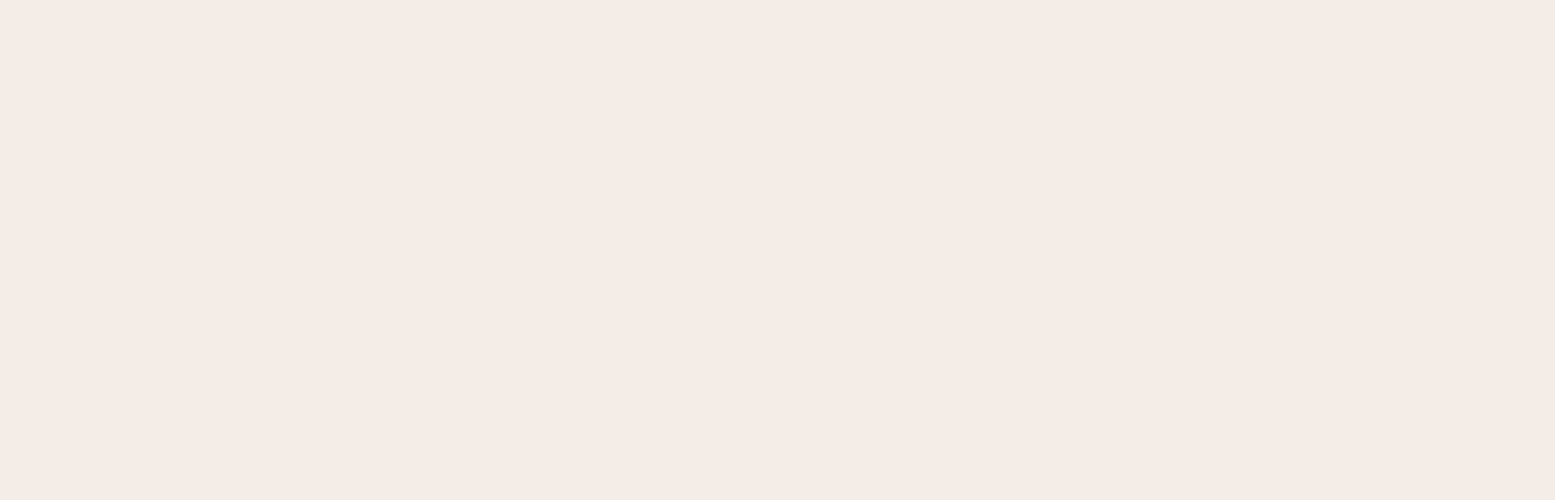
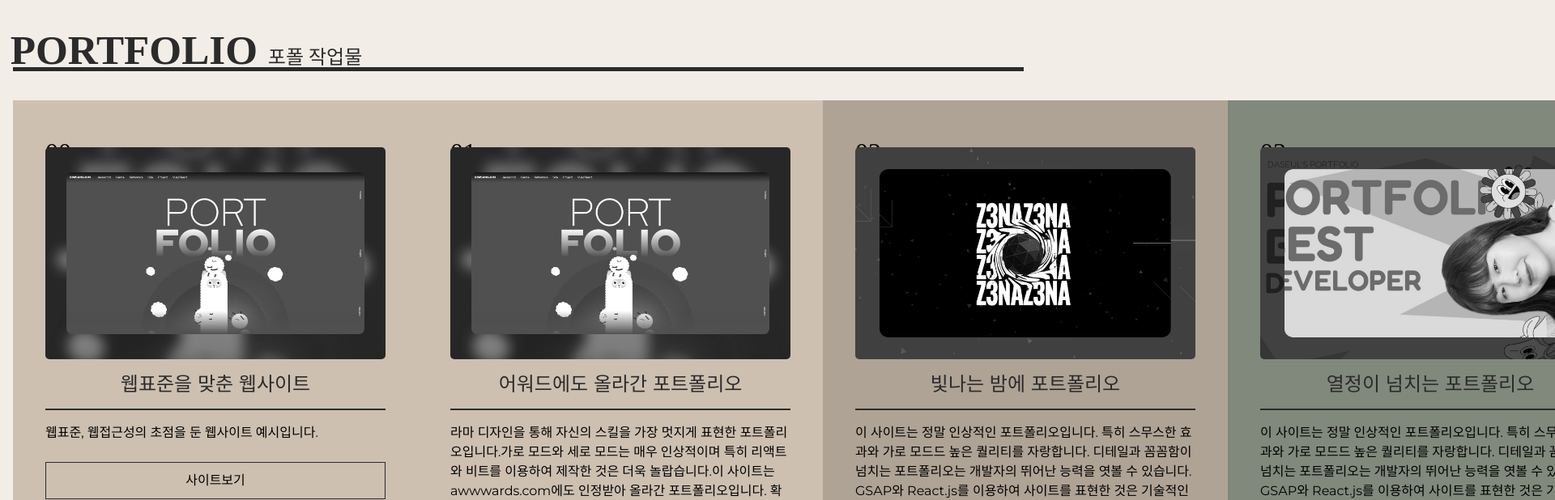
Before and after one commit to Dongjewerly/port2023-next, a Next.js app: page / in a window 1280 px wide. Shown: the part 4880-5498 px from the top of the page at 81% size, 1920 px wide, since content can reach past the window. Before the commit the page ends 4720 px from the top, so only its background shows below. Built offline with nearby package versions, Linux system fonts and the light colour scheme; a small style sheet from the web is missing; a web font is replaced by a local one.

Commit message:
포트폴리오영역완료

```diff
--- a/src/assets/scss/section/_port.scss
+++ b/src/assets/scss/section/_port.scss
@@ -0,0 +1,141 @@
+#port {
+    width: 100%;
+    margin-top: 30vh;
+    // overflow: hidden;
+}
+
+.port_inner {
+    padding: 16px;
+
+    .port_title {
+        width: 100%;
+        height: 5vw;
+        font-size: 4vw;
+        font-weight: 900;
+        font-family: var(--mainKor-font);
+        text-transform: uppercase;
+        color: var(--black100);
+        border-bottom: 0.4vw solid var(--black100);
+        margin-bottom: 16px;
+        text-indent: -0.26vw;
+
+        @media (max-width:800px) {
+            width: 100%;
+            margin-bottom: 16px;
+            font-size: 30px;
+            height: auto;
+            top: 68px;
+            z-index: 1000;
+            background-color: var(--mainBg-font);
+        }
+
+        em {
+            font-size: 1.5rem;
+            font-weight: 400;
+            line-height: 2;
+        }
+    }
+
+    .port_wrap {
+        display: flex;
+        flex-wrap: wrap;
+        width: 7000px;
+
+        .port_item {
+            width: 500px;
+            height: 75vh;
+            background-color: var(--sugBg100);
+            padding: 2.5rem;
+            margin-top: 20px;
+
+            @media (max-width:800px) {
+                width: 400px;
+                padding: 40px 30px;
+                height: auto;
+            }
+
+            &.p1 {
+                background-color: var(--subBg100);
+            }
+            &.p2 {
+                background-color: var(--subBg200);
+            }
+            &.p3 {
+                background-color: var(--subBg300);
+            }
+            &.p4 {
+                background-color: var(--subBg400);
+            }
+            &.p5 {
+                background-color: var(--subBg500);
+            }
+            &.p6 {
+                background-color: var(--subBg100);
+            }
+            &.p7 {
+                background-color: var(--subBg200);
+            }
+            &.p8 {
+                background-color: var(--subBg300);
+            }
+            &.p9 {
+                background-color: var(--subBg400);
+            }
+            &.p10 {
+                background-color: var(--subBg500);
+            }
+            &.p0 {
+                background-color: var(--subBg100);
+            }
+
+            .num {
+                font-size: 2rem;
+                font-family: var(--mainNum-font);
+
+            }
+            .img {
+                display: block;
+                margin-top: -30px;
+                transition: margin-top 0.2s;
+
+                img {
+                    border-radius: 5px;
+                    filter: saturate(0);
+                    transition: all 0.3s;
+                }
+            }
+
+            &:hover {
+                .img {
+                    margin-top: -5px;
+                }
+                img {
+                    filter: saturate(100%);
+                }
+            }
+            .title {
+                font-size: 1.5rem;
+                text-align: center;
+                padding: 0.8rem 0;
+                font-weight: 700;
+                color: var(--black100);
+                border-bottom: 2px solid var(--black100);
+                margin-bottom: 1rem;
+            }
+            .desc {
+                font-size: 1rem;
+            }
+            .site {
+                border: 1px solid var(--black100);
+                display: block;
+                text-align: center;
+                padding: 0.625rem 1.5rem;
+                margin-top: 1.5rem;
+                &:hover {
+                    background-color: var(--black100);
+                    color: var(--white);
+                }
+            }
+        }
+    }
+}
--- a/src/components/Port.jsx
+++ b/src/components/Port.jsx
@@ -1,10 +1,42 @@
 import React from 'react'
+import { portText } from '@/constants'
+import Image from 'next/image'
 
 const Port = () => {
   return (
-    <div>
-        Port
-    </div>
+    <section id="port">
+        <div class="port_inner">
+            <div class="port_title">
+                portfolio <em>포폴 작업물</em>
+            </div>
+            <div class="port_wrap">
+                {portText.map((port,index)=>(
+                  <article class={`port_item p${index}`} key={index}>
+                    <span class="num">{port.num}</span>
+                    <a href={port.code} target='_blank' class="img">
+                      <Image src={port.img} alt={port.name} width={420} height={262} />
+                    </a>
+                    <h3 class="title">{port.title}</h3>
+                    <p class="desc">
+                      {port.desc}
+                    </p>
+                    <a href={port.view} target='_blank' class="site">사이트보기</a>
+                  </article>
+                ))}
+                {/* <article class="port_item p0">
+                    <span class="num">00.</span>
+                    <a href="https://github.com/Dongjewerly" target="_blank" class="img">
+                        <img src="assets/img/port07.jpg" alt="유동석 포트폴리오" />
+                    </a>
+                    <h3 class="title">웹표준을 맞춘 웹사이트</h3>
+                    <p class="desc">
+                        웹표준, 웹접근성의 초점을 둔 웹사이트 예시입니다.
+                    </p>
+                    <a href="https://wondrous-starburst-dbbf77.netlify.app/" target="_blank" class="site">사이트보기</a>
+                </article> */}
+            </div>
+        </div>
+    </section>
   )
 }
 
--- a/src/components/Site.jsx
+++ b/src/components/Site.jsx
@@ -26,7 +26,7 @@
                   <span>{site.info[2]}</span>
                 </div>
               </article>
-            )) }
+            ))}
         </div>
     </div>
 </section>
```
